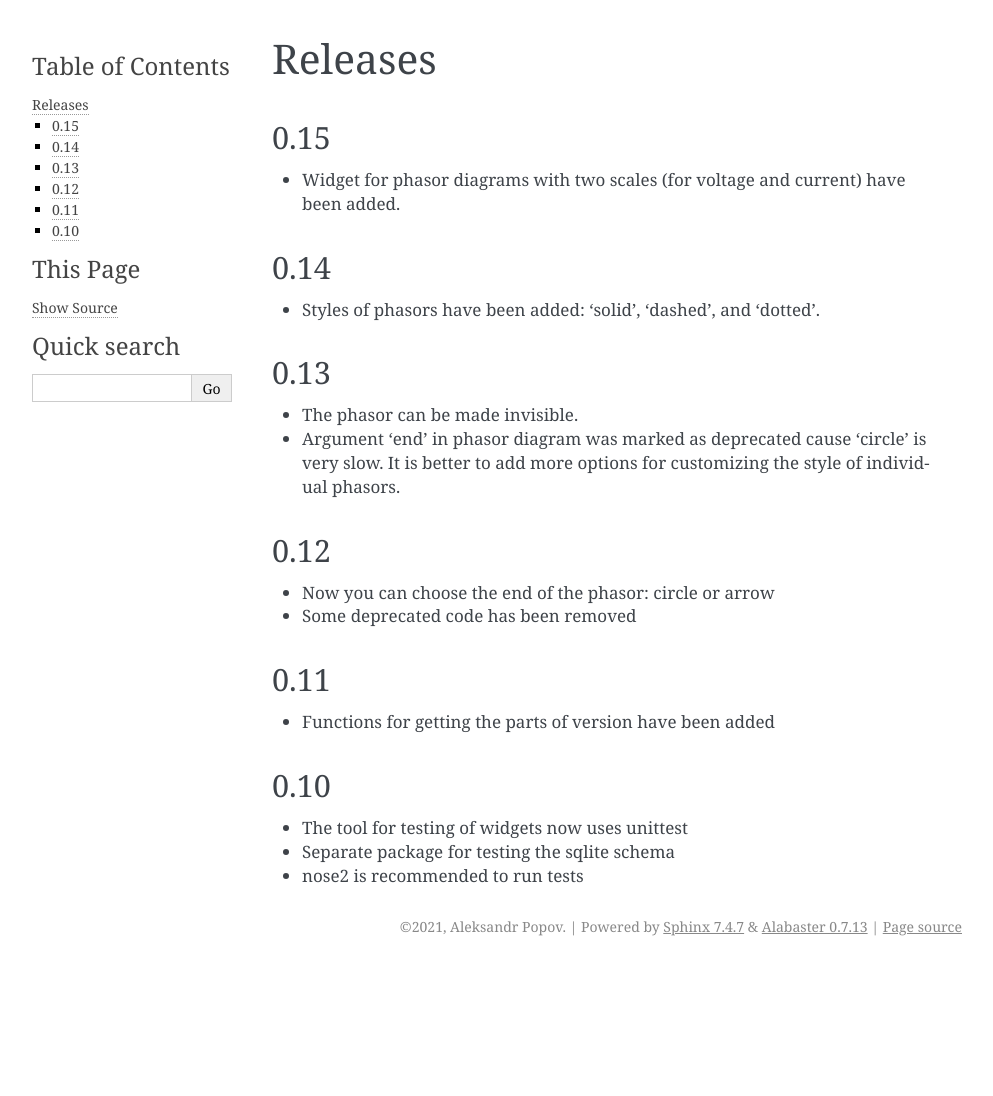
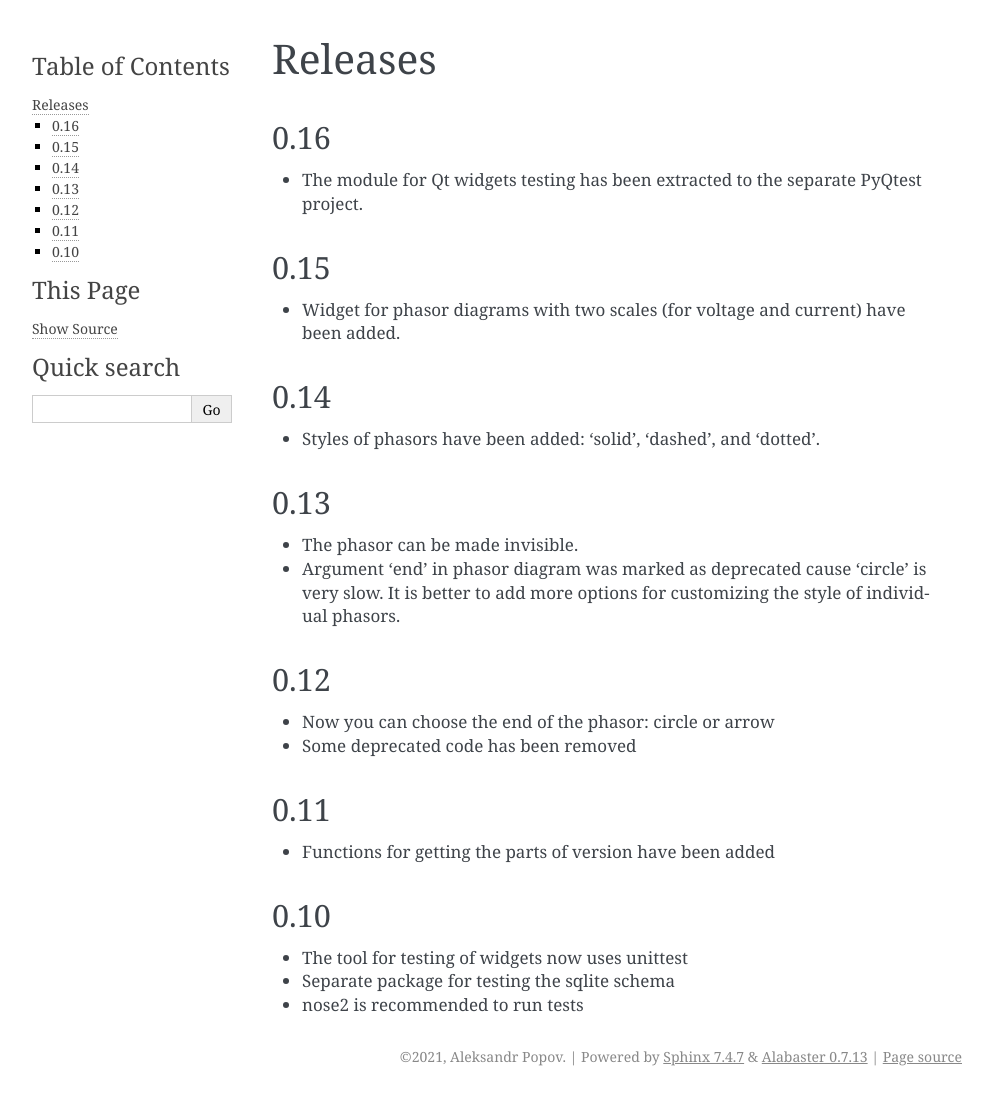
Before and after one commit to aleneus/appteka, a Sphinx documentation site: the page built from docs/source/history.rst, in a window 1280 px wide. Shown: the whole page, without its empty margins (148-1141 px from the left). Built offline with Sphinx 7.4.7, drawn with Linux system fonts in a browser that asks for light colours; before the commit the page ends 966 px from its top, so only the background shows below that.

```diff
--- a/docs/source/history.rst
+++ b/docs/source/history.rst
@@ -1,5 +1,10 @@
 Releases
 ========
+
+0.16
+----
+
+* The module for Qt widgets testing has been extracted to the separate PyQtest project.
 
 0.15
 ----
--- a/todo.org
+++ b/todo.org
@@ -221,7 +221,7 @@
 * 0.16.0
 ** DONE feat: remove (deprecate) testing from qt (extract to pyqtest project)
 ** DONE test: up coverage
-** TODO docs: release notes
+** DONE docs: release notes
 * later
 ** TODO ref: LatexReport: add_pic: abspath
 ** TODO feat: phasor.py: replace helpers for args for common use
```
